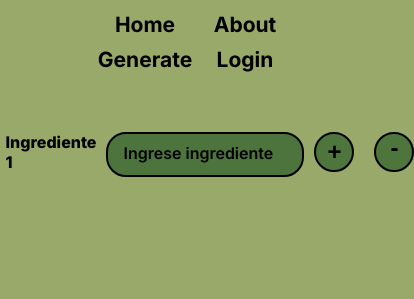
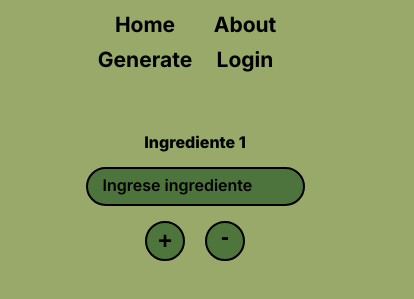
Before and after one commit to Alesso2805/greatfoods, a plain HTML site: page html/generate.html in a window 390 px wide. Shown: the part 117-416 px from the top of the page, 414 px wide, since content can reach past the window. Drawn offline with Linux system fonts and the light colour scheme.

Commit message:
responsive

```diff
--- a/css/style.css
+++ b/css/style.css
@@ -179,6 +179,10 @@ nav {
     margin-bottom: 20px;
 }
 
+#container-ingredient {
+    margin-bottom: 50px;
+}
+
 @media screen and (min-width: 320px) and (max-width: 600px){
 
     .container-nav {
@@ -259,6 +263,21 @@ nav {
         display: flex;
         justify-content: center;
         margin: 30px 0 50px 0;
+    }
+
+    .input-div {
+        display: grid;
+        margin-left: 0;
+    }
+
+    .label-div {
+        margin-bottom: 15px;
+    }
+
+    .input-field {
+        height: 35px;
+        margin-bottom: 15px;
+        width: 15em;
     }
 }
 
--- a/html/generate.html
+++ b/html/generate.html
@@ -25,12 +25,14 @@
         </div>
     </nav>
 </div>
-    <div id="container"></div>
+    <div id="container-ingredient"></div>
     <script src="../js/generate.js"></script>
 </body>
-<footer class="foot-gen">
-    <img class="image" src="../images/facebook.svg" alt="">
-    <img class="image" src="../images/twitter.svg" alt="">
-    <img class="image" src="../images/instagram.svg" alt="">
-</footer>
+<div class="container-footer">
+    <footer class="foot-index">
+        <img class="image" src="../images/facebook.svg" alt="">
+        <img class="image" src="../images/twitter.svg" alt="">
+        <img class="image" src="../images/instagram.svg" alt="">
+    </footer>
+</div>
 </html>
--- a/js/generate.js
+++ b/js/generate.js
@@ -1,5 +1,5 @@
 
-    let container = document.getElementById("container");
+    let container = document.getElementById("container-ingredient");
     let divCount = 0;
 
     function createInputDiv() {
```
Also changed, not shown: css/login.css (+3 -4 lines), html/login.html (+8 -6 lines), html/sign.html (+7 -5 lines).
